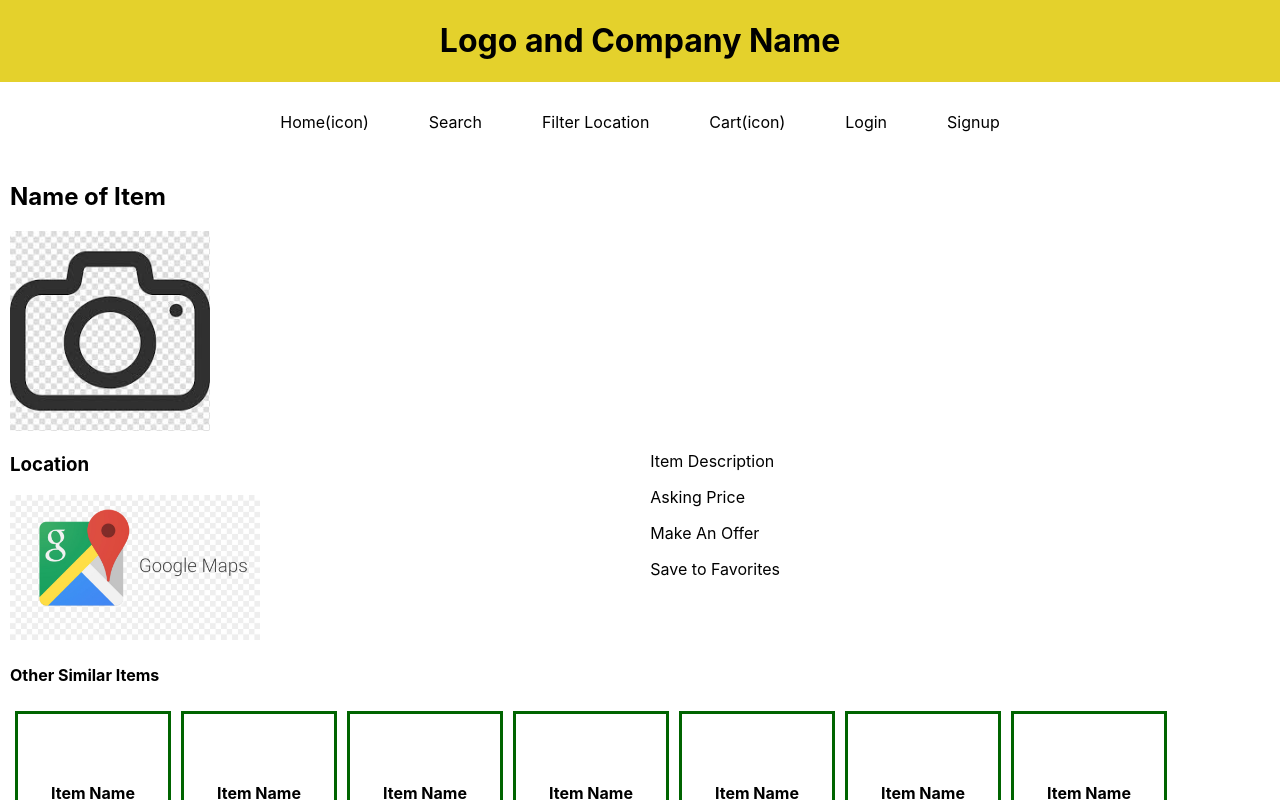
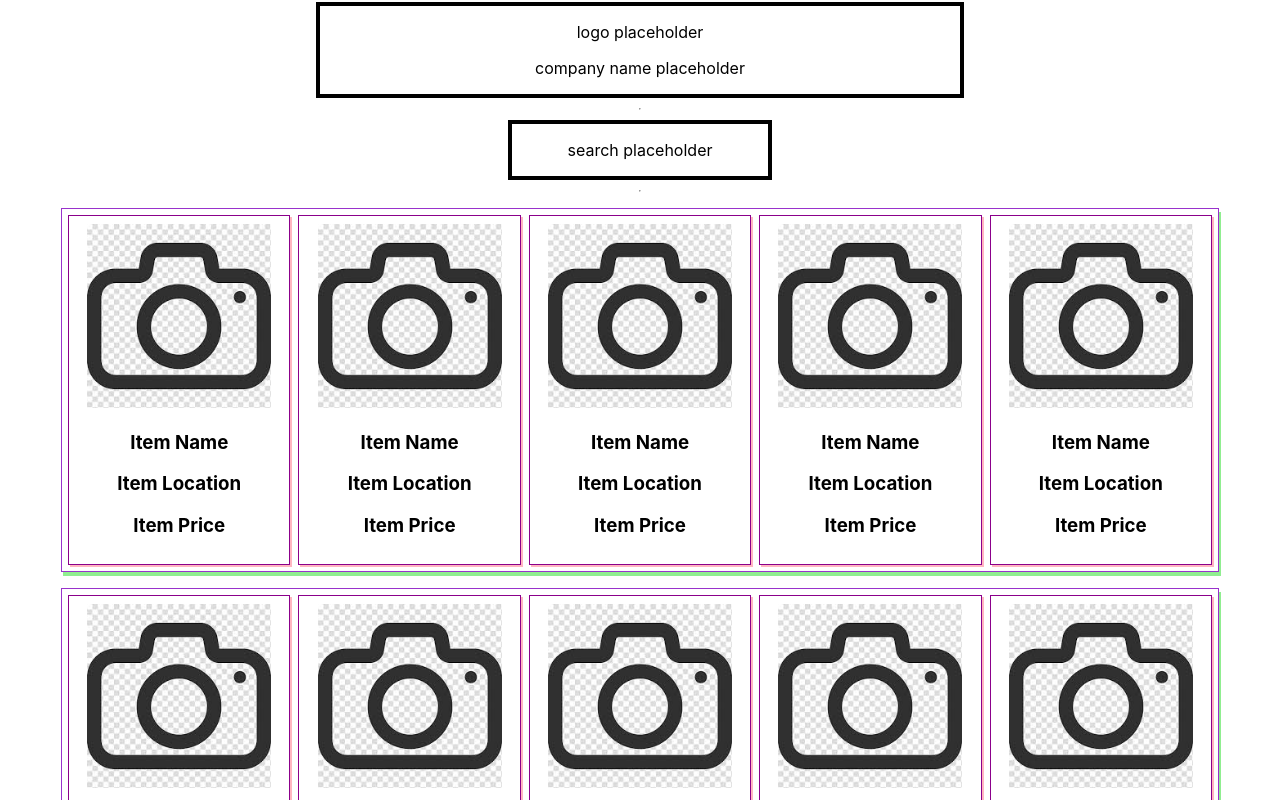
Before and after one commit to ChrisNavoczynski/Adams-OfferUp, a React (Create React App) app in the folder client/: page / in a window 1280 px wide. Shown: the top 800 px of the page. Built offline with nearby package versions, Linux system fonts and the light colour scheme.

Commit message:
Courtney's start to UI

```diff
--- a/client/src/App.css
+++ b/client/src/App.css
@@ -1,37 +1,7 @@
 .App {
-  text-align: center;
-}
-
-.App-logo {
-  height: 40vmin;
-  pointer-events: none;
-}
-
-@media (prefers-reduced-motion: no-preference) {
-  .App-logo {
-    animation: App-logo-spin infinite 20s linear;
-  }
-}
-
-.App-header {
-  background-color: #b62323;
-  min-height: 100vh;
+  text-align: center; /*this is just for the placeholder view*/
+  align-items: center;
+  align-self: center;
   display: flex;
   flex-direction: column;
-  align-items: center;
-  font-size: calc(10px + 2vmin);
-  color: white;
 }
-
-.App-link {
-  color: #61dafb;
-}
-
-@keyframes App-logo-spin {
-  from {
-    transform: rotate(0deg);
-  }
-  to {
-    transform: rotate(360deg);
-  }
-}
--- a/client/src/App.js
+++ b/client/src/App.js
@@ -1,17 +1,26 @@
-//Created by Chis Navoczynski
 //AD320- TeamAdams
+//Courtney Hoppus - UI Prototypes
 
-import ItemPageHeader from './itemPage_components/item_header'
-import ItemPageSelection from './itemPage_components/selectItem'
+import React, { Component } from 'react';
+import './App.css';
+import ItemRow from './ItemRow/ItemRow';
+import Logo from './Logo/Logo';
+import SearchBar from './SearchBar/SearchBar';
 
-function App() {
-  return (
-    <div>
-        <ItemPageHeader/>
-        <ItemPageSelection/>
-
-    </div>
-  );
+class App extends Component {
+  render() {
+    return (
+      <div className="App">
+          <Logo/>
+          <hr/>
+          <SearchBar/ >
+          <hr/>
+          <ItemRow/>
+          <ItemRow/>
+          <ItemRow/>
+      </div>
+    );
+  }
 }
 
 export default App;
--- /dev/null
+++ b/client/src/ItemCard/ItemCard.css
@@ -0,0 +1,15 @@
+/*Courtney Hoppus - UI Prototypes*/
+
+.ItemCard {
+    width: 20%;
+    margin: 4px;
+    border: 1px solid darkmagenta;
+    box-shadow: 2px 2px lightpink;
+    padding: 8px;
+    text-align: center;
+}
+
+img {
+    width: 90%;
+    align-self: center;
+}
--- /dev/null
+++ b/client/src/ItemCard/ItemCard.js
@@ -0,0 +1,20 @@
+//AD320- TeamAdams
+//Courtney Hoppus - UI Prototypes
+
+import React from 'react';
+import './ItemCard.css';
+import Photo from '../itemPage_components/photo.jpg';
+
+const itemCard = (props) => {
+    return (
+        <div className="ItemCard">
+            {/* this should be things we can bind to */}
+            <img src={Photo} alt='item image' />
+            <h3>Item Name</h3>
+            <h3>Item Location</h3>
+            <h3>Item Price</h3>
+        </div>
+    )
+};
+
+export default itemCard;
--- /dev/null
+++ b/client/src/ItemRow/ItemRow.css
@@ -0,0 +1,11 @@
+/*Courtney Hoppus - UI Prototypes*/
+
+.ItemRow {
+    width: 90%;
+    margin: 8px;
+    border: 1px solid darkorchid;
+    box-shadow: 2px 4px lightgreen;
+    padding: 2px;
+    display: flex;
+    flex-direction: row;
+}
--- /dev/null
+++ b/client/src/ItemRow/ItemRow.js
@@ -0,0 +1,20 @@
+//AD320- TeamAdams
+//Courtney Hoppus - UI Prototypes
+
+import React from 'react';
+import ItemCard from '../ItemCard/ItemCard';
+import './ItemRow.css';
+
+const itemRow = (props) => {
+    return (
+        <div className="ItemRow">
+            <ItemCard/>
+            <ItemCard/>
+            <ItemCard/>
+            <ItemCard/>
+            <ItemCard/>
+        </div>
+    )
+};
+
+export default itemRow;
--- /dev/null
+++ b/client/src/Logo/Logo.css
@@ -0,0 +1,8 @@
+/*Courtney Hoppus - UI Prototypes*/
+
+.Logo {
+    border: 4px solid black;
+    margin: 2px;
+    width: 50%;
+    align-self: center;
+}
--- /dev/null
+++ b/client/src/Logo/Logo.js
@@ -0,0 +1,18 @@
+//AD320- TeamAdams
+//Courtney Hoppus - UI Prototypes
+
+import React from 'react';
+import './Logo.css';
+
+const logo = (props) => {
+    return (
+        <div className="Logo">
+            {/* this should be things we can bind to */}
+            <p>logo placeholder</p>
+            <p>company name placeholder</p>
+
+        </div>
+    )
+};
+
+export default logo;
--- /dev/null
+++ b/client/src/SearchBar/SearchBar.css
@@ -0,0 +1,8 @@
+/*Courtney Hoppus - UI Prototypes*/
+
+.SearchBar {
+    border: 4px solid black;
+    margin: 2px;
+    width: 20%;
+    align-self: left;
+}
--- /dev/null
+++ b/client/src/SearchBar/SearchBar.js
@@ -0,0 +1,16 @@
+//AD320- TeamAdams
+//Courtney Hoppus - UI Prototypes
+
+import React from 'react';
+import './SearchBar.css';
+
+const searchBar = (props) => {
+    return (
+        <div className="SearchBar">
+
+            <p>search placeholder</p>
+        </div>
+    )
+};
+
+export default searchBar;
```
